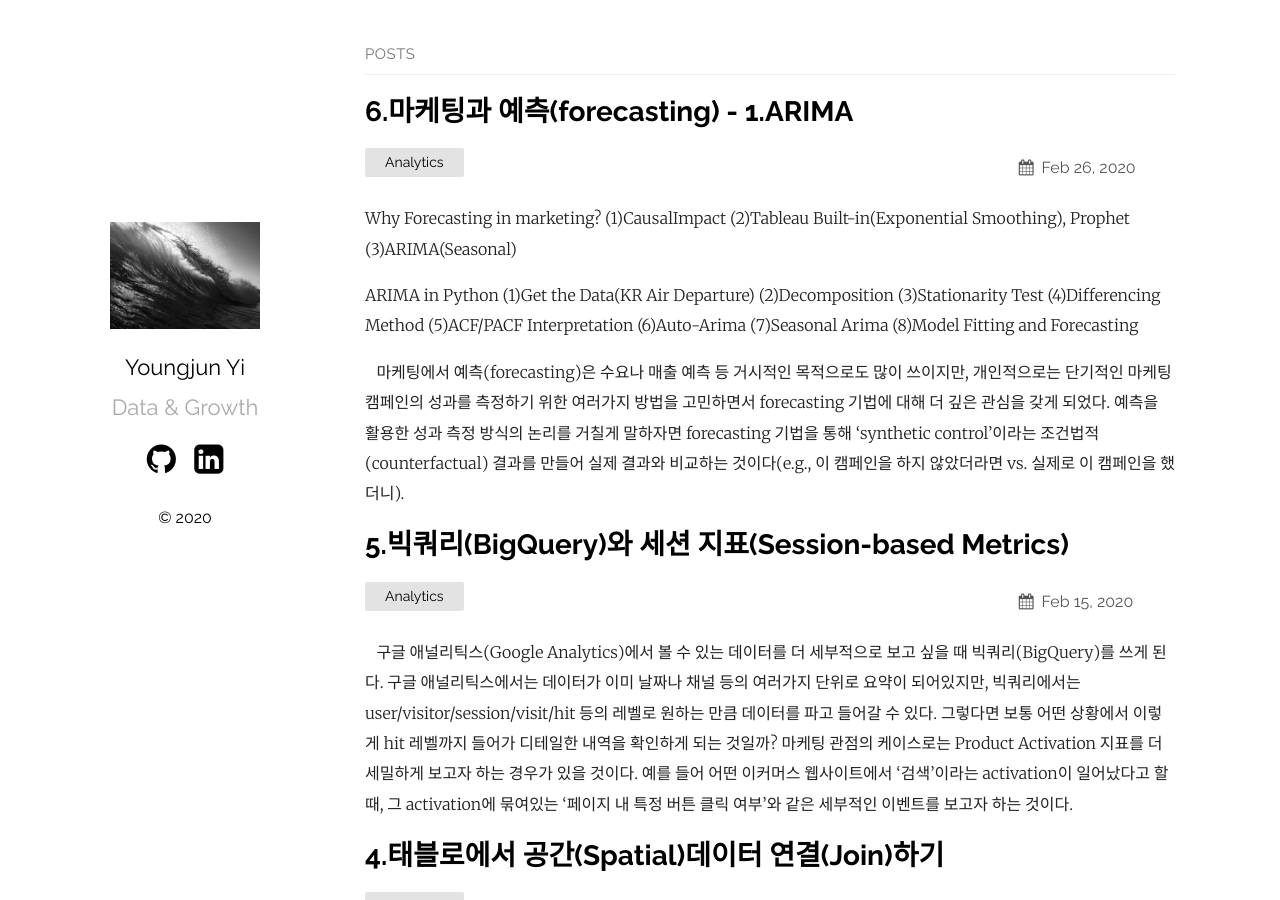
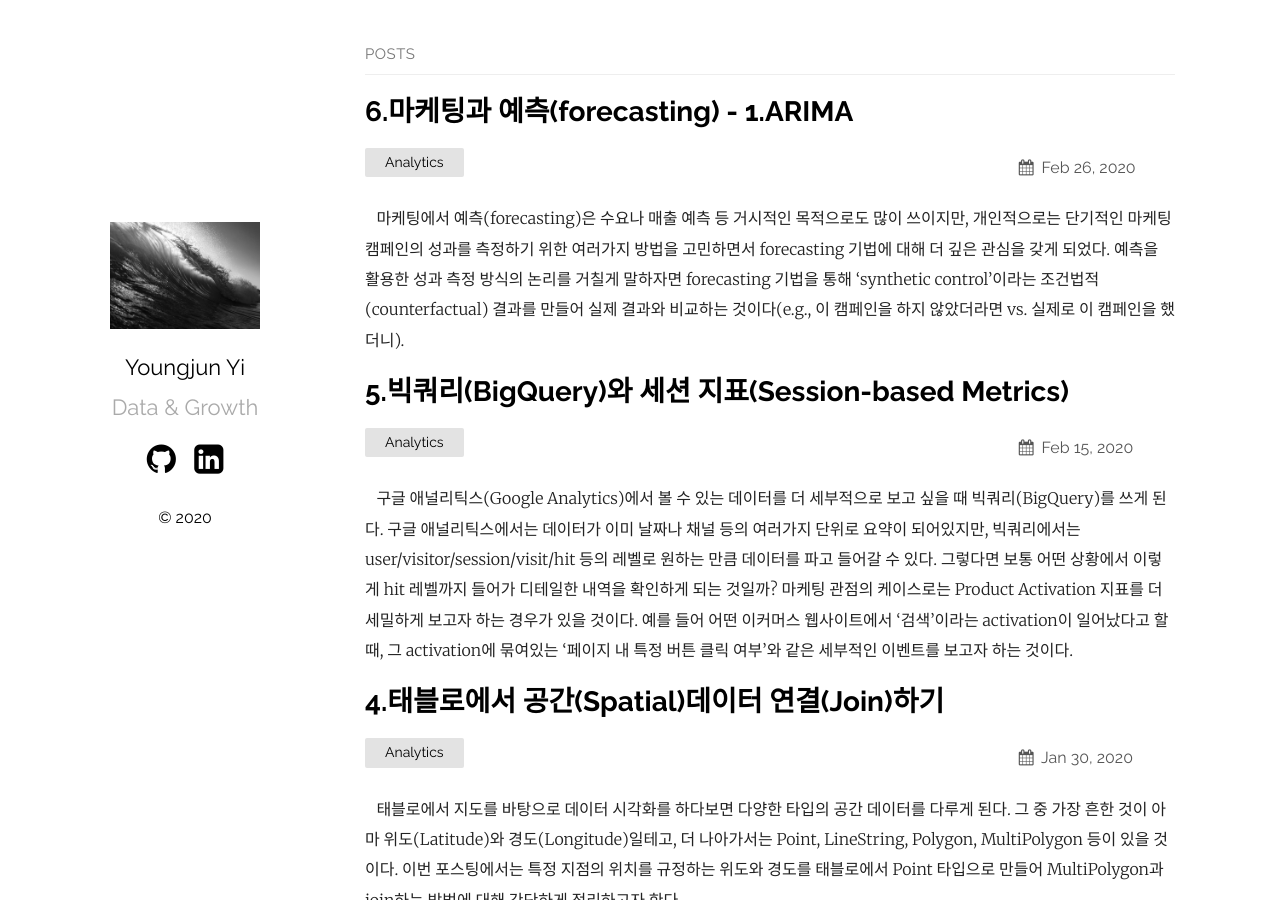
Before and after one commit to youngjunyi/youngjunyi.github.io, a Jekyll site: the page built from index.md, in a window 1280 px wide and 900 px high. Built offline with Jekyll 4.4.1, drawn with Linux system fonts in a browser that asks for light colours.

Commit message:
Update 2020-02-26-forecasting-in-marketing-arima.markdown

```diff
--- a/_posts/2020-02-26-forecasting-in-marketing-arima.markdown
+++ b/_posts/2020-02-26-forecasting-in-marketing-arima.markdown
@@ -4,25 +4,11 @@ title:  "6.마케팅과 예측(forecasting) - 1.ARIMA"
 date:   2020-02-26
 categories: Analytics
 ---
-Why Forecasting in marketing?
- (1)CausalImpact
- (2)Tableau Built-in(Exponential Smoothing), Prophet
- (3)ARIMA(Seasonal)
-
-ARIMA in Python
- (1)Get the Data(KR Air Departure)
- (2)Decomposition
- (3)Stationarity Test
- (4)Differencing Method
- (5)ACF/PACF Interpretation
- (6)Auto-Arima
- (7)Seasonal Arima
- (8)Model Fitting and Forecasting
-
 &nbsp;&nbsp; 마케팅에서 예측(forecasting)은 수요나 매출 예측 등 거시적인 목적으로도 많이 쓰이지만, 개인적으로는 단기적인 마케팅 캠페인의 성과를 측정하기 위한 여러가지 방법을 고민하면서 forecasting 기법에 대해 더 깊은 관심을 갖게 되었다. 예측을 활용한 성과 측정 방식의 논리를 거칠게 말하자면 forecasting 기법을 통해 'synthetic control'이라는 조건법적(counterfactual) 결과를 만들어 실제 결과와 비교하는 것이다(e.g., 이 캠페인을 하지 않았더라면 vs. 실제로 이 캠페인을 했더니).
 
-<img src="/assets/image/synthetic_control.png" width="100%" height="100%">&nbsp;&nbsp;
-<Figure 1. Synthetic Control _source:_ [_World Bank Blog_][World Bank Blog]>
+<img src="/assets/image/synthetic_control.png" width="70%" height="70%">&nbsp;&nbsp;
+
+_Figure 1. Synthetic Control_ _(source:_ [_World Bank Blog_][World Bank Blog]_)_
 
 &nbsp;&nbsp; 이와 관련하여 마케터들에게 가장 널리 알려진 방법론은 2015년에 구글에서 발표한 [CausalImpact][CausalImpact]일 것이다. 이 방법론은 'Bayesian structural time-series models'에 기반하여 synthetic control을 만들어 주는데, 원리를 정확히 이해하지 못하더라도 배포되어있는 R패키지를 이용하여 누구나 결과값을 만들어 낼 수 있다. 현재 근무 중인 회사에서도 이 패키지를 Shiny 웹앱으로 배포하여 누구나 사용할 수 있도록 하고 있는데, 이 방법론에 대한 생각은 (모델에 대한 공부를 더 한 이후에..) 추후 별도 포스팅에서 정리하고자 한다. 그 다음으로는 'Forecasting at scale'을 주창하며 페이스북에서 2017년에 발표한 [Prophet][Prophet]이 있을 것이다. Prophet은 시계열 데이터를 'Growth + Seasonality + Holidays + Error'의 additive한 모델로 인식하여 필자와 같이 통계적 지식이 부족한 사용자도 파라미터들을 보다 직관적으로 이해하고 조정하면서 사용할 수 있도록 만들어놨다. 실제로 회사에서도 많은 사람들이 Prophet 패키지를 애용하고 있다. 결과값을 만들기 가장 쉬운 방법으로는 [태블로(Tableau)의 built-in forecasting][Tableau Forecasting]이 있을 것 같다. 이 방법은 'Exponential Smoothing(지수평활법)'에 근거하는데 그 성능과 설명의 용이성을 차치하고 클릭 몇 번으로 결과값을 제조(?)할 수 있는 것이 가장 큰 장점이다. 마지막으로 YoY를 이용하는 가장 원시적인 방법이 있는데 전년 데이터가 없을 경우 사용할 수 없고 '어느 시점의 어떤 YoY'를 이용하는 것이 가장 적절한지 평가하기 어렵다는 치명적인 단점을 갖고 있다.
 
@@ -33,4 +19,4 @@ ARIMA in Python
 [World Bank Blog]: https://blogs.worldbank.org/impactevaluations/evaluating-regulatory-reforms-using-the-synthetic-control-method
 [CausalImpact]: https://google.github.io/CausalImpact/CausalImpact.html
 [Prophet]: https://facebook.github.io/prophet/
-[Tableau Forecasting] : https://help.tableau.com/current/pro/desktop/en-us/forecast_how_it_works.htm
+[Tableau Forecasting]: https://help.tableau.com/current/pro/desktop/en-us/forecast_how_it_works.htm
```
